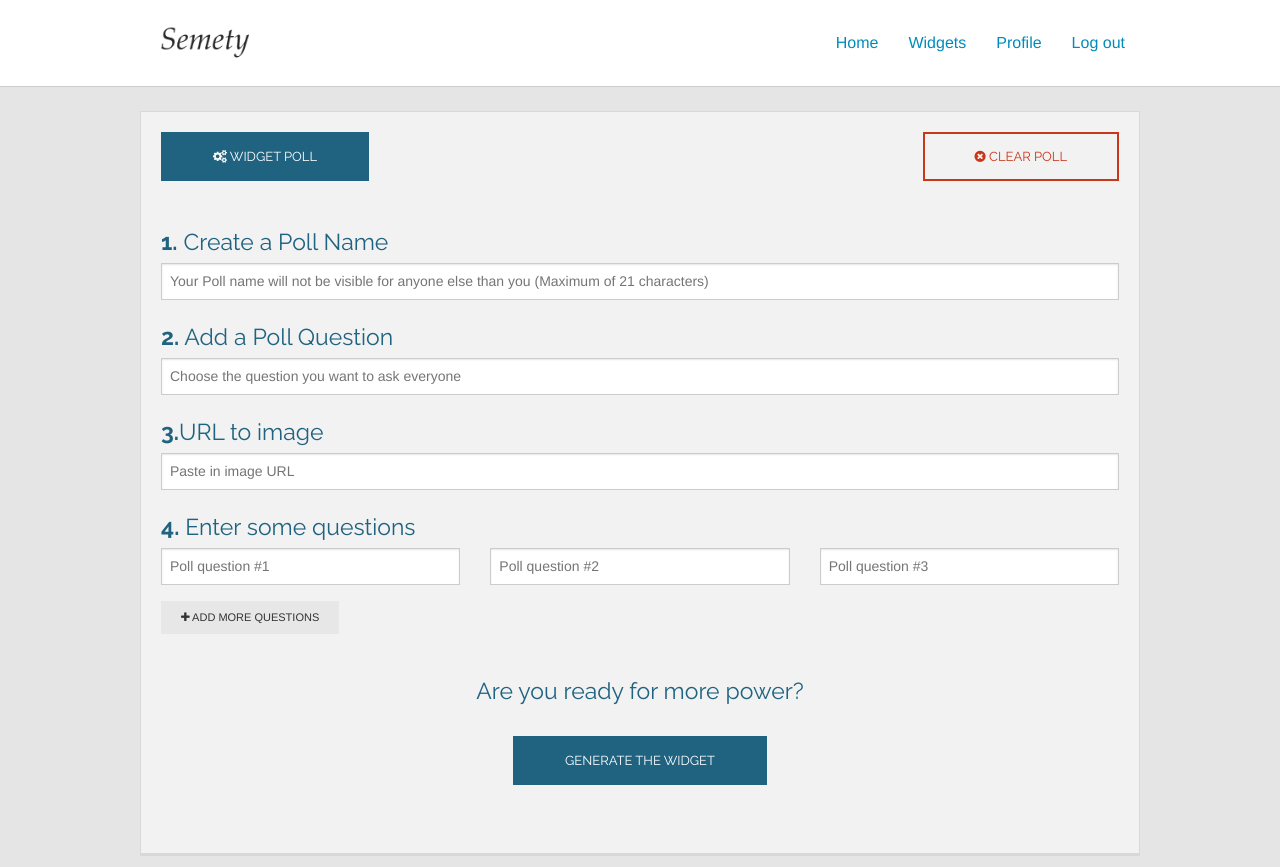
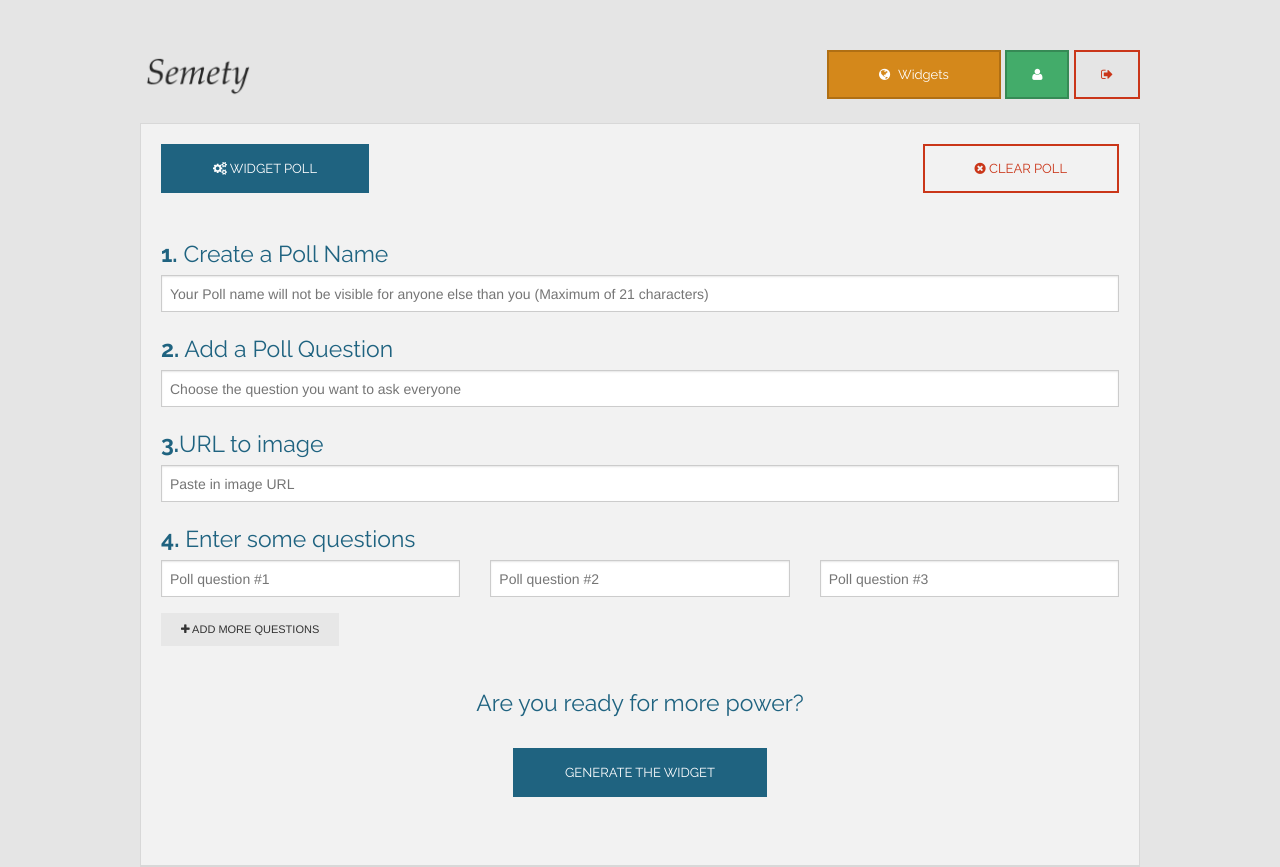
Before and after one commit to JamesJGarner/Survey, a Django app: page /widgets/polls/create/ in a window 1280 px wide. Shown: the top 867 px of the page. Run offline with Django 3.2, Linux system fonts and the light colour scheme; the visitor is signed in with stand-in values (Sample User, id 1); some libraries are stand-ins or nearby versions.

Commit message:
Header update

```diff
--- a/pluginservice/apps/polls/static/css/default.css
+++ b/pluginservice/apps/polls/static/css/default.css
@@ -14,26 +14,12 @@ body {
 /* -------------- MAIN STYLES ------------ */
 /* --------------------------------------- */
 
-.header {
-  background-color: #FFF;
-  border-bottom: 1px solid #ccc;
-  padding: 30px 0 10px 0;
+#head {
+	margin-top: 50px;
 }
-
-.header img {
-  width: 100px;
-  margin-top: -10px;
+#head img {
+	height: 49px;
 }
-
-.header ul li {
-  list-style: none;
-  float:  left;
-}
-
-.header ul li a{
-    margin-left: 30px;
-}
-
 .row .collapse {
 	font-family: 'Raleway', sans-serif;
 	padding: 5px 0px 5px 0px;
@@ -139,31 +125,30 @@ h6 {
 /* --------------------------------------- */
 
 .profile {
-  background-color: rgba(67, 172, 106, 1);
-  color: #fff;
-  border:2px solid #368a55;
+  background-color: #43AC6A !important;
+  color: #fff !important;
+  border-color: #368a55 !important;
+  padding: 15px 20px 15px 25px !important;
   margin-top:20px;
   font-size: 0.8125rem;
   font-family: 'Raleway', sans-serif !important;
-  padding: 15px 50px 15px 50px;
 }
 .profile:hover {
-  background-color: #e5e5e5;
-  color: #368a55;
-  border-color: #368a55;
+  background-color: #e5e5e5 !important;
+  color: #368a55 !important;
+  border-color: #368a55 !important;
 }
 .logout {
-  color: #ca3619;
-  background:none;
-  border: 2px #ca3619 solid;
+  border: 2px #ca3619 solid !important;
+  color: #ca3619 !important;
   margin-top:20px;
   font-size: 0.8125rem;
   font-family: 'Raleway', sans-serif;
-  padding: 15px 50px 15px 50px;
+  padding: 15px 20px 15px 25px !important;
 }
 .logout:hover {
-	background-color: #ca3619;
-	color: #fff;
+  background: #ca3619 !important;
+  color: #fff !important;
 }
 .secondary.small.button {
   background-color: transparent;
@@ -185,6 +170,16 @@ h6 {
   background-color: #fff !important;
   color: #1f6380 !important;
 }
+.buttonSelected4 {
+  background-color: #d4881b !important;
+  color: #fff !important;
+  border-color: #b06f13 !important;
+}
+.buttonSelected4:hover {
+  background-color: #e5e5e5 !important;
+  color: #b06f13 !important;
+  border-color: #b06f13 !important;
+}
 .learnmoreButton:hover {
   background: #fff !important;
   color: #1f6380 !important;
@@ -204,14 +199,6 @@ h6 {
 }
 .NoBorder {
 	border: none !important;
-}
-.buttonClear {
-  border: 2px #ca3619 solid !important;
-  color: #ca3619 !important;
-}
-.buttonClear:hover {
-  background: #ca3619 !important;
-  color: #fff !important;
 }
 .learnmoreButton {
 	border: 2px #FFF  solid !important;
@@ -235,6 +222,14 @@ h6 {
 	width: 100% !important;
 	text-align: left;
 }
+.buttonClear {
+  border: 2px #ca3619 solid !important;
+  color: #ca3619 !important;
+}
+.buttonClear:hover {
+	background-color: #ca3619 !important;
+	color: #fff !important;
+}
 .secondary.small.button {}
 
 /* --------------------------------------- */
--- a/pluginservice/templates/base.html
+++ b/pluginservice/templates/base.html
@@ -15,17 +15,17 @@
    </head>
    <body>
    {% if user.is_authenticated %}
-   <div class="header">
     <div class="row">
-    <div class="large-12 columns">
+		<div id="head">
         <a href="/"><img class="logo" src="/static/img/logo.png"></a>
-        <ul class="right">
-        <li><a href="/">Home</a></li>
-        <li><a href="/widgets/">Widgets</a></li>
-        <li><a href="/profile/" >Profile</a></li>
-        <li><a href="/logout/" >Log out</a></li>
-        </ul>
-     </div>  </div>  </div>
+
+        <div class="right">
+			<a href="/widgets/" class="secondary button small buttonSelected4"><i class="fa fa-globe" style="margin-right:5px;"></i> Widgets</a>
+			<a href="" class="secondary button small profile"><i class="fa fa-user" style="margin-right:5px;"></i></a>
+			<a href="#" class="secondary button small logout"><i class="fa fa-sign-out" style="margin-right:5px;"></i></a>
+        </div>
+     </div>
+	</div>
     <br>
    {% endif %}
 
--- a/pluginservice/templates/polls/poll_detail.html
+++ b/pluginservice/templates/polls/poll_detail.html
@@ -2,7 +2,6 @@
 
 {% block content %}
 <div class="row">
-	<div class="large-12 columns">
 		<div class="userportal">
 			<div class="panel">
 			<div class="bluebackground">
@@ -31,7 +30,6 @@
 				</div>
 			</div>
 		</div>
-	</div>
 </div>
 
 {% endblock content %}
--- a/pluginservice/templates/polls/polls_home.html
+++ b/pluginservice/templates/polls/polls_home.html
@@ -5,7 +5,6 @@
 
 		<div class="row">
 			<div class="userportal">
-				<h1>CREATE, MANAGE & INSIGHT.</h1>
 				<div class="panel left">
 					<div class="large-4 columns">
 					<h2>CREATE POLLS</h2>
```
